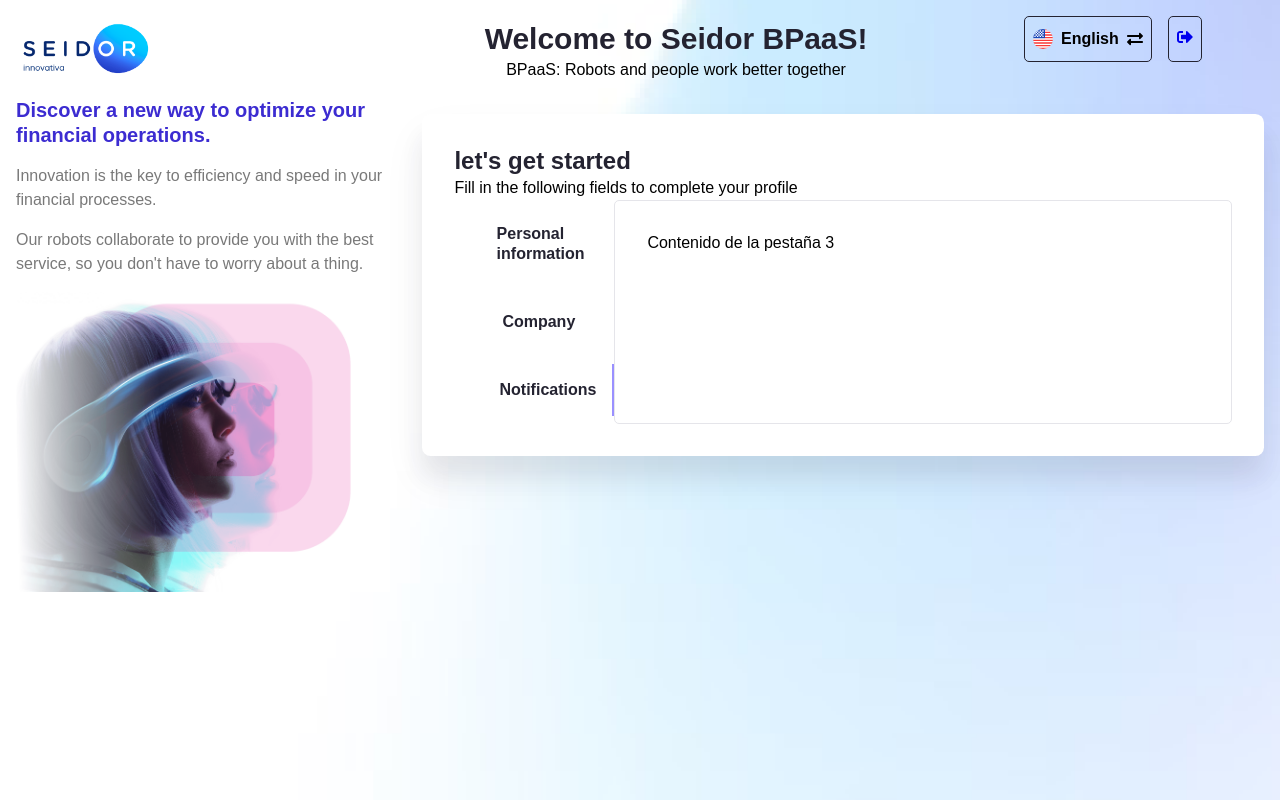
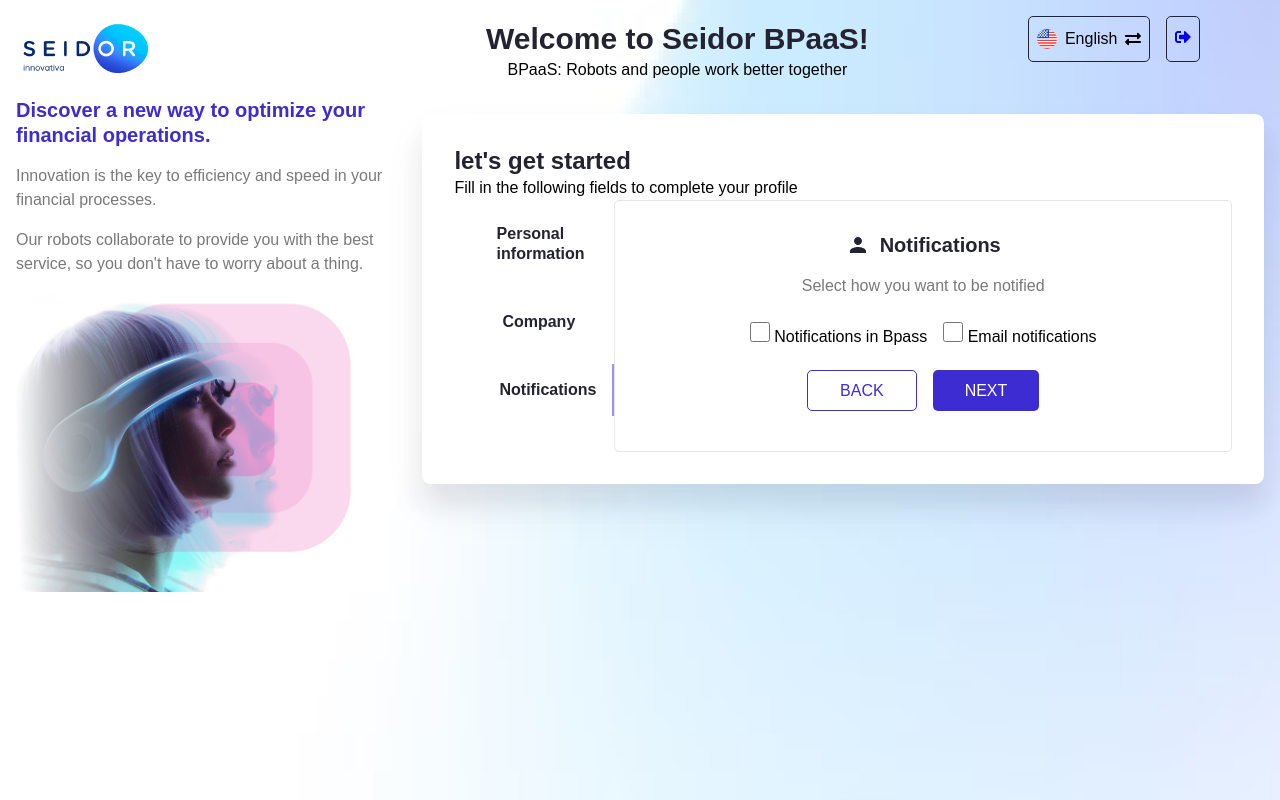
Before and after one commit to victorrojasseidor/front, a Next.js app: page /profilestart in a window 1280 px wide. Both pictures are taken after a click on the button "Notifications". Built offline with nearby package versions, Linux system fonts and the light colour scheme.

Commit message:
profilestart:html

```diff
--- a/src/Components/Modal.jsx
+++ b/src/Components/Modal.jsx
@@ -30,7 +30,7 @@ function Modal ({ children }) {
             </div>
 
             <div className='actions'>
-              <button className='buttonPrimarySmall'>NEXT</button>
+              <button className='btn_primary small'>NEXT</button>
             </div>
           </div>
         </div>
--- a/src/Components/Steps.jsx
+++ b/src/Components/Steps.jsx
@@ -13,7 +13,7 @@ const Steps = () => {
   }
 
   return (
-    <div className='registration-form'>
+    <div className='registration-formSteps'>
       <div className='registration-form-progress'>
         <div className={`${'progress-step'} ${currentStep >= 1 && 'active'}`} />
         <div className={`${'progress-step'} ${currentStep >= 2 && 'active'}`} />
--- a/src/Components/Tabs.jsx
+++ b/src/Components/Tabs.jsx
@@ -1,10 +1,11 @@
 import { FaCheck } from 'react-icons/fa'
-import { FiUser } from 'react-icons/fi'
 import { Formik, Field, ErrorMessage } from 'formik'
 import React, { useState } from 'react'
 import { countryOptions } from '@/helpers/contry'
 // import Steps from './Steps'
 import { SignupSchemaEN } from '@/helpers/validateForms'
+import Company from './Company'
+import { MdPerson } from 'react-icons/md'
 
 const Tabs = () => {
   const [activeTab, setActiveTab] = useState(0)
@@ -37,10 +38,11 @@ const Tabs = () => {
       <div className='tab-content'>
         {activeTab === 0 && (
           <div className='tabOne'>
-            <h4>
-              <FiUser />
-              Personal information
-            </h4>
+            <h3>
+              {/* <FiUser /> */}
+              <MdPerson />
+              Personal informations
+            </h3>
 
             <div>
               <Formik
@@ -93,7 +95,7 @@ const Tabs = () => {
                     </div>
 
                     <div className='actions'>
-                      <button className='buttonPrimarySmall' type='submit' disabled={isSubmitting}>
+                      <button className='btn_primary small' type='submit' disabled={isSubmitting}>
                         NEXT
                       </button>
                     </div>
@@ -104,8 +106,37 @@ const Tabs = () => {
           </div>
         )}
 
-        {activeTab === 1 && <div>Contenido de la pestaña 2</div>}
-        {activeTab === 2 && <div>Contenido de la pestaña 3</div>}
+        {activeTab === 1 && <Company />}
+
+        {activeTab === 2 && (
+          <div className='notificatión'>
+                      <h3>
+                      <MdPerson />
+              Notifications
+            </h3>
+            <p>Select how you want to be notified</p>
+            <ul>
+              <div>
+                <input type='checkbox' className='checkboxId' />
+                <label className='checkbox'> Notifications in Bpass</label>
+              </div>
+
+              <div>
+                <input type='checkbox' className='checkboxId' />
+                <label className='checkbox'> Email notifications</label>
+              </div>
+            </ul>
+            <div className='actionsButtons'>
+              <button className='btn_primary smallBack' type='submit'>
+                BACK
+              </button>
+              <button className='btn_primary small' type='submit'>
+                NEXT
+              </button>
+              <div />
+            </div>
+          </div>
+        )}
       </div>
     </div>
   )
--- a/src/pages/changepassword.jsx
+++ b/src/pages/changepassword.jsx
@@ -76,7 +76,7 @@ export default function changePassword () {
               </div>
 
               <button
-                className='buttonPrimary'
+                className='btn_primary'
                 type='submit'
                 disabled={isSubmitting}
               >
--- a/src/pages/login.jsx
+++ b/src/pages/login.jsx
@@ -92,7 +92,7 @@ export default function Login () {
               </div>
 
               <button
-                className='buttonPrimary'
+                className='btn_primary'
                 type='submit'
                 disabled={isSubmitting}
               >
--- a/src/pages/profilestart.jsx
+++ b/src/pages/profilestart.jsx
@@ -43,12 +43,12 @@ export default function Profilestart () {
 
             <fieldset>
               <div>
-                <button onClick={handleClick} className='btn-tercery'>
+                <button onClick={handleClick} className='btn_icons'>
                   <Image src={isSpanish ? es : en} width={30} alt='imglanguage' />
                   {isSpanish ? 'Español' : 'English'} <FaExchangeAlt />
                 </button>
               </div>
-              <button className='btn-tercery'>
+              <button className='btn_icons'>
                 <Link href='/login'>
                   {' '}
                   <FaSignOutAlt />{' '}
--- a/src/pages/register.jsx
+++ b/src/pages/register.jsx
@@ -147,7 +147,7 @@ export default function Register () {
               </div>
 
               <button
-                className='buttonPrimary'
+                className='btn_primary'
                 type='submit'
                 disabled={isSubmitting}
               >
--- a/src/pages/updatepassword.jsx
+++ b/src/pages/updatepassword.jsx
@@ -110,7 +110,7 @@ export default function UpdatePassword () {
               </div>
 
               <button
-                className='buttonPrimary'
+                className='btn_primary'
                 type='submit'
                 disabled={isSubmitting}
               >
--- a/styles/core/_reset.scss
+++ b/styles/core/_reset.scss
@@ -51,6 +51,11 @@ h6 {
   font-style: normal;
   font-weight: 700;
   line-height: 125%;
+  display: flex;
+  gap: 0.5em;
+  svg{
+    font-size: larger;
+  }
 }
 
 
@@ -153,3 +158,32 @@ ul {
 p {
   line-height: 1.5;
 }
+
+
+select {
+  /* Estilos generales para el select */
+  width: 100%;
+  color:get-color(blue_p1);
+  padding: 0.8rem 1rem;
+  border: brd(1);
+  border-radius: 4px;
+  background-color: get-color(white_s1);
+  border: 1px solid #e5e5ea;
+  border-radius: 0.3125rem;
+  border-bottom: 2px solid #ddd;
+  margin: 1em 0;
+  cursor: pointer;
+
+  &:focus {
+    outline: none;
+  }
+
+  &:active,
+  &:hover {
+    transform: translateY(2px);
+
+    option {
+      background-color: get-color(white_s1);
+    }
+  }
+}
--- a/styles/theme/components/_register.scss
+++ b/styles/theme/components/_register.scss
@@ -27,7 +27,6 @@
     input[type="text"],
     input[type="email"],
     input[type="password"] {
-
       padding: 0.5rem 0.5rem;
       margin: 1em 0;
       border: 1px solid get-color(forms_s6);
@@ -106,48 +105,49 @@
   height: 20px;
   }
 
-.buttonPrimary {
+//botones
+
+
+.btn {
+  cursor: pointer;
+
+  &_primary {
       margin-top: 2rem;
+    border-radius: brd(1);
+    border-style: none;
+    width: auto;
     background-color: get-color(blue_p1);
     color: get-color(white_s1);
-  border-radius: brd(1);
-  padding: 12px 20px;
+    padding: 0.8rem 1.25rem;
     max-width: 500px;
-  font-size: 1rem;
-  border: none;
-  cursor: pointer;
     &:hover {
       background-color: get-color(t1-blue);
       transform: translateY(-2px);
+      font-size: 1rem;
     }
   }
 
-.buttonPrimarySmall {
+  &_secundary {
+    border-style: none;
+    border-radius: brd(1);
+    background-color: transparent;
+    color: get-color(black_p2);
     margin: 0.5rem;
-  align-items: center;
-  background-color: get-color(blue_p1);
-  color: get-color(white_s1);
-  border-radius: brd(1);
-  padding: 10px 30px;
+    padding: 0.8em 1.25em;
     width: auto;
-  max-width: 300px;
-  font-size: 1rem;
-  border: none;
-  cursor: pointer;
+    border: 1px solid #242331;
+
     &:hover {
       background-color: get-color(t1-blue);
+      color: get-color(white_s1);
+      font-size: 1rem;
       transform: translateY(-2px);
     }
+
+
   }
 
-.inactive {
-  background-color: get-color(grey1_s3);
-  &:hover {
-    background-color: get-color(grey1_s3);
-  }
-}
-
-.btn-tercery {
+  &_icons {
     border-style: none;
     background-color: transparent;
     border: 1px solid #242331;
@@ -155,18 +155,86 @@
     display: flex;
     flex-direction: row;
     align-items: center;
+    justify-content: center;
     padding: 12px 8px 12px 8px;
     gap: 0.5em;
-  font-weight: 700;
-  cursor: pointer;
+
+
     &:hover {
-    background-color: get-color(t1-blue);
+      background-color: get-color(blue_p1);
       color: get-color(white_s1);
       transform: translateY(-2px);
+      font-size: 1rem;
       svg {
         path {
           fill: get-color(white_s1);
         }
       }
     }
+
   }
+}
+
+
+
+
+
+
+
+
+
+
+
+//modificador para botones pequeños
+.small {
+  margin: 0.5rem;
+  padding: 0.625rem 2rem;
+  max-width: 300px;
+  max-width: 200px;
+
+}
+
+.smallBack {
+  margin: 0.5rem;
+  padding: 0.625rem 2rem;
+  max-width: 300px;
+  border-style: none;
+  // border-radius: brd(1);
+  background-color: transparent;
+  color: get-color(black_p2);
+  // margin: 0.5rem;
+  // padding: 0.8em 1.25em;
+  // width: auto;
+  // max-width: 300px;
+  border: 1px solid get-color(blue_p1);
+  color:get-color(blue_p1);
+
+
+
+
+  &:hover {
+    background-color: get-color(t1-blue);
+    color: get-color(white_s1);
+    transform: translateY(-2px);
+  }
+}
+
+
+.black{
+  background-color: get-color(black_p2);
+  color: get-color(white_s1);
+  &:hover {
+    background-color: get-color(t1-blue);
+    color: get-color(white_s1);
+    font-size: 1rem;
+    transform: translateY(-2px);
+  }
+
+}
+
+
+
+.disabled {
+  opacity: 0.5;
+  cursor: not-allowed;
+}
--- a/styles/theme/components/_tabs.scss
+++ b/styles/theme/components/_tabs.scss
@@ -7,7 +7,6 @@
   flex-direction: column;
   // padding-right: 10px;
   display: flex;
-
 
   button {
     display: flex;
@@ -53,7 +52,6 @@
 
 .tab-content {
   border: 1px solid get-color(forms_s6);
-
   padding: 2em;
   border-radius: brd(1);
 
@@ -63,12 +61,11 @@
   }
 
   .tabOne {
-    width: 80%;
+    // width: 80%;
     display: flex;
     flex-direction: column;
     justify-content: center;
     align-items: center;
-
 
     h4 {
       display: flex;
@@ -80,61 +77,22 @@
   }
 }
 
-// .actions {
-//     display: flex;
-//     justify-content: center;
-//     flex-direction: column ;
-// }
-
-
 .phone-field {
   width: 100%;
   display: flex;
   flex-direction: row !important;
-  align-items:center;
-  gap:1em;
-
-  select {
-    /* Estilos generales para el select */
-    width: 100%;
-    padding: 0.8rem 1rem;
-    border:brd(1);
-    border-radius: 4px;
-    background-color:get-color(white_s1);
-    border: 1px solid #e5e5ea;
-    border-radius: 0.3125rem;
-    border-bottom: 2px solid #ddd;
-    margin: 1em 0;
-    cursor: pointer;
-
-
-    &:focus {
-        outline: none;
-
+  align-items: center;
+  gap: 1em;
 }
 
-
-      &:active,
-      &:hover {
-        transform: translateY(2px);
-
-        option {
-          background-color: get-color(white_s1);
-        }
-      }
-    }
-
-      }
 
 
 .registration-form {
   max-width: 500px;
   margin: 0 auto;
-      }
-
-      .registration-form-progress {
+  &-progress {
     display: flex;
-        justify-content: space-between;
+    justify-content: space-evenly;
     margin-bottom: 20px;
 
     .progress-step {
@@ -155,3 +113,85 @@
   .registration-form-content {
     margin-bottom: 20px;
   }
+}
+
+.actionsButtons {
+  display: flex;
+  width: 100%;
+
+  justify-content: center;
+  // align-self: baseline;
+
+}
+
+.companyForm {
+  padding-top: 1em;
+  width: 100%;
+  display: flex;
+  justify-content: center;
+  align-items: center;
+  flex-direction: column;
+
+
+  .preview {
+    padding: 1em;
+    display: flex;
+    flex-direction: column;
+    svg {
+      border-style: none;
+      font-size: 1.1rem;
+      path {
+        // fill: get-color(black_p2);
+        border-style: none;
+
+      }
+    }
+    ul {
+      display: flex;
+      flex-direction: column;
+      gap: 1em;
+      li {
+        display: flex;
+        background-color: get-color(pink_s5);
+        align-items:center;
+        padding: 0.5rem;
+        gap: 16px;
+        border: 0.5px solid get-color(pink_s5);
+        border-radius: 5px;
+
+        display: flex;
+        p {
+          color: get-color(black_p2);
+        }
+
+        button {
+          border-style: none;
+          background-color: transparent;
+        }
+      }
+    }
+  }
+
+
+
+}
+
+
+.notificatión{
+    display: flex;
+  gap:1em;
+  flex-direction: column;
+  align-items: center;
+  justify-content: center;
+  justify-items: center;
+ul{
+  display: flex;
+  flex-direction: row;
+  gap:1em;
+  justify-content: center;
+  align-items: center;
+  justify-items: center;
+}
+
+
+}
--- a/styles/theme/config/_variable.scss
+++ b/styles/theme/config/_variable.scss
@@ -6,7 +6,7 @@ $colors: (
   bone_s2: #f9f9f9,
   grey1_s3: rgba(121, 121, 121, 0.5),
   grey2_s4: #797979,
-  pink_s5: #efecff,
+  pink_s5: #EFECFF,
   forms_s6: #e5e5ea,
 
   //dashwoard
```
Lines whose indentation alone changed are shown as unchanged.
